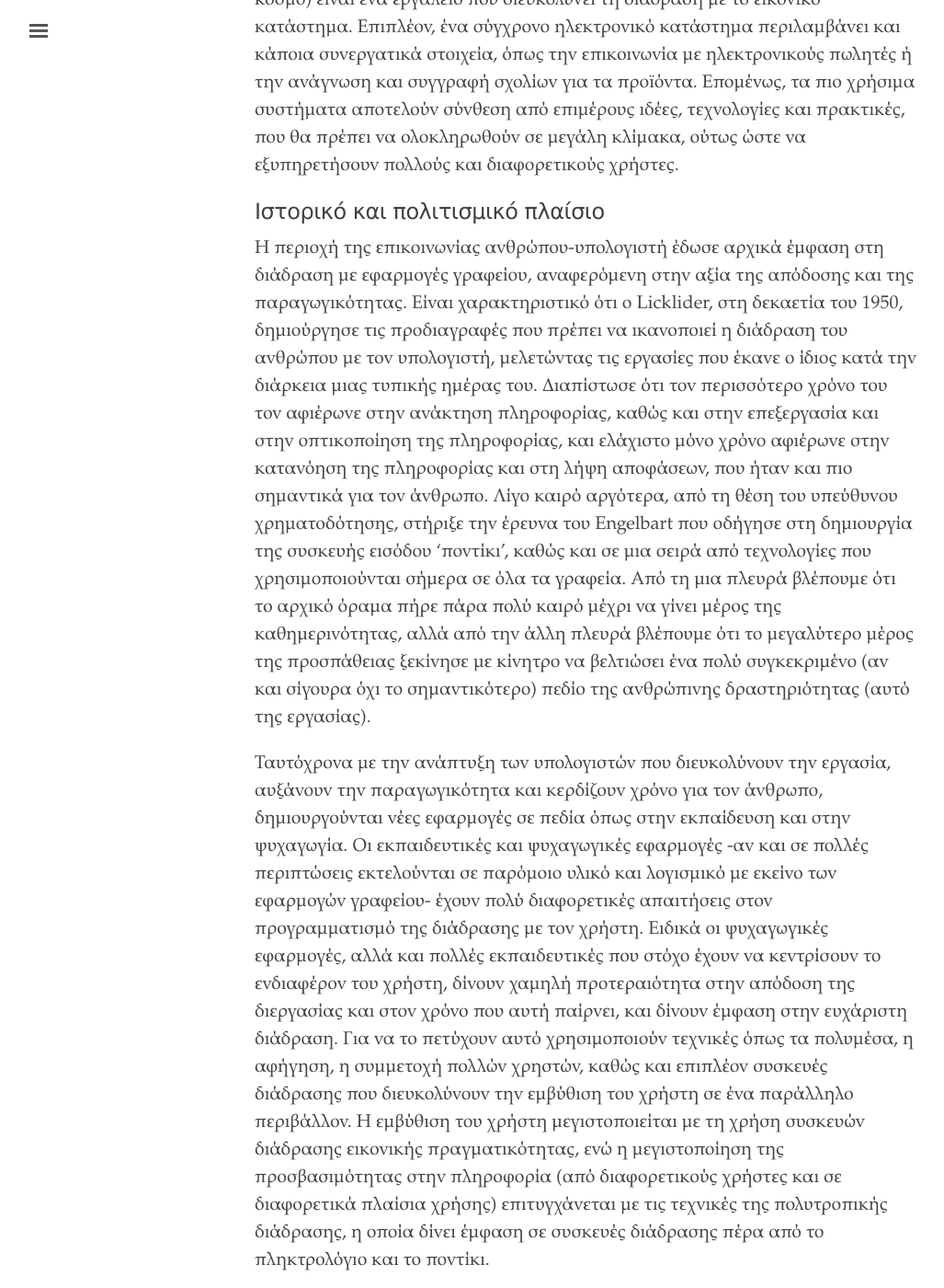
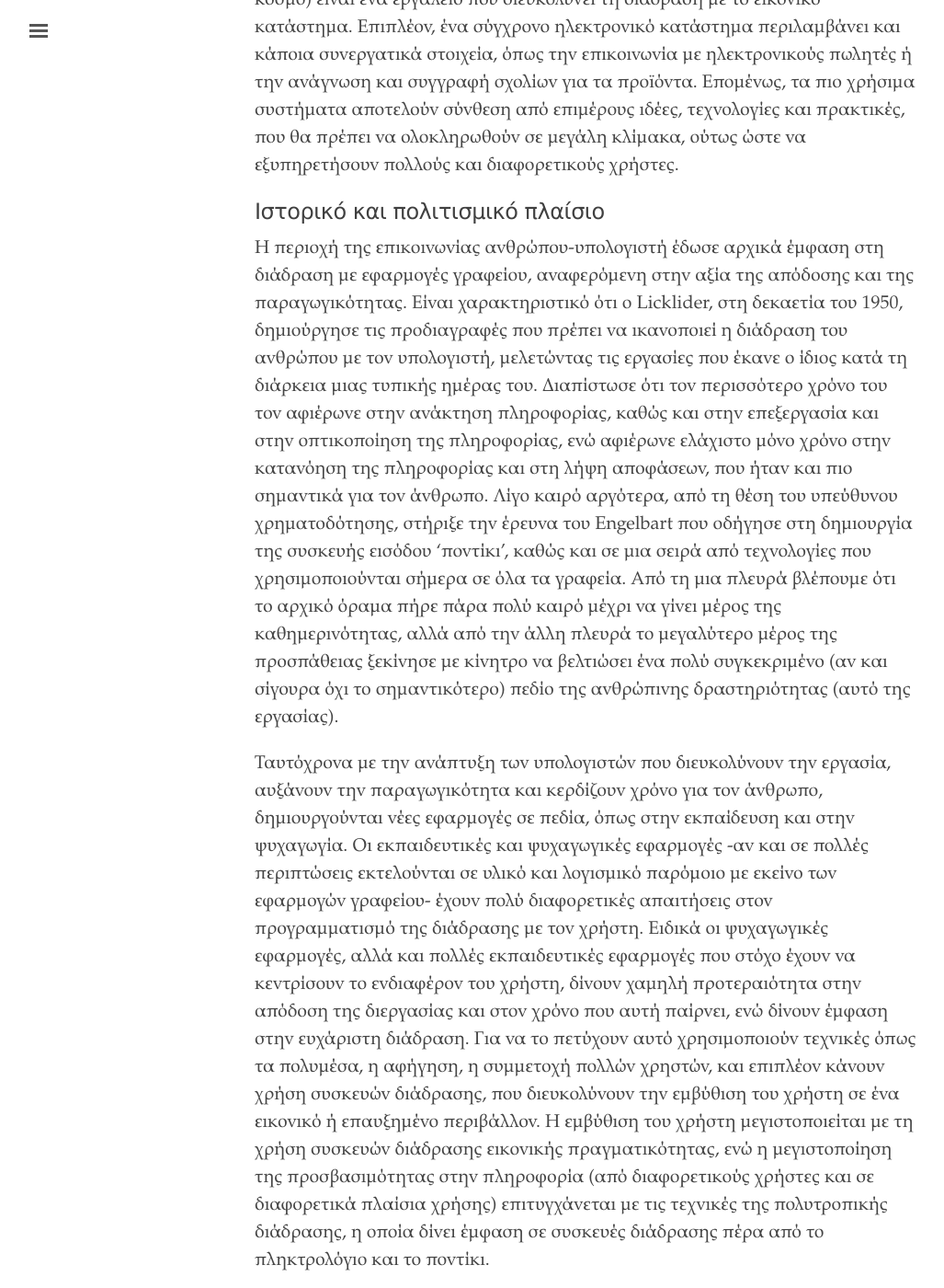
Before and after one commit to ziselos/proofgr, a Jekyll site: the page built from manuscript/pi-ch06.md, in a window 1280 px wide and 1400 px high, scrolled down 1502 px. Shown: the whole window at 92% size, without its empty margins (3-1030 px from the left). Built offline with Jekyll 4.4.1, drawn with Linux system fonts in a browser that asks for light colours; our own code applies the rules of GitHub Pages for plain Markdown files; some of the changed text lies outside the part shown.

Commit message:
minor update

```diff
--- a/manuscript/pi-ch06.md
+++ b/manuscript/pi-ch06.md
@@ -13,15 +13,15 @@
 
 ## Ιστορικό και πολιτισμικό πλαίσιο
 
-Η περιοχή της επικοινωνίας ανθρώπου-υπολογιστή έδωσε αρχικά έμφαση στη διάδραση με εφαρμογές γραφείου, αναφερόμενη στην αξία της απόδοσης και της παραγωγικότητας. Είναι χαρακτηριστικό ότι ο Licklider, στη δεκαετία του 1950, δημιούργησε τις προδιαγραφές που πρέπει να ικανοποιεί η διάδραση του ανθρώπου με τον υπολογιστή, μελετώντας τις εργασίες που έκανε ο ίδιος κατά την διάρκεια μιας τυπικής ημέρας του. Διαπίστωσε ότι τον περισσότερο χρόνο του τον αφιέρωνε στην ανάκτηση πληροφορίας, καθώς και στην επεξεργασία και στην οπτικοποίηση της πληροφορίας, και ελάχιστο μόνο χρόνο αφιέρωνε στην κατανόηση της πληροφορίας και στη λήψη αποφάσεων, που ήταν και πιο σημαντικά για τον άνθρωπο. Λίγο καιρό αργότερα, από τη θέση του υπεύθυνου χρηματοδότησης, στήριξε την έρευνα του Engelbart που οδήγησε στη δημιουργία της συσκευής εισόδου 'ποντίκι', καθώς και σε μια σειρά από τεχνολογίες που χρησιμοποιούνται σήμερα σε όλα τα γραφεία. Από τη μια πλευρά βλέπουμε ότι το αρχικό όραμα πήρε πάρα πολύ καιρό μέχρι να γίνει μέρος της καθημερινότητας, αλλά από την άλλη πλευρά βλέπουμε ότι το μεγαλύτερο μέρος της προσπάθειας ξεκίνησε με κίνητρο να βελτιώσει ένα πολύ συγκεκριμένο (αν και σίγουρα όχι το σημαντικότερο) πεδίο της ανθρώπινης δραστηριότητας (αυτό της εργασίας).
+Η περιοχή της επικοινωνίας ανθρώπου-υπολογιστή έδωσε αρχικά έμφαση στη διάδραση με εφαρμογές γραφείου, αναφερόμενη στην αξία της απόδοσης και της παραγωγικότητας. Είναι χαρακτηριστικό ότι ο Licklider, στη δεκαετία του 1950, δημιούργησε τις προδιαγραφές που πρέπει να ικανοποιεί η διάδραση του ανθρώπου με τον υπολογιστή, μελετώντας τις εργασίες που έκανε ο ίδιος κατά τη διάρκεια μιας τυπικής ημέρας του. Διαπίστωσε ότι τον περισσότερο χρόνο του τον αφιέρωνε στην ανάκτηση πληροφορίας, καθώς και στην επεξεργασία και στην οπτικοποίηση της πληροφορίας, ενώ αφιέρωνε ελάχιστο μόνο χρόνο στην κατανόηση της πληροφορίας και στη λήψη αποφάσεων, που ήταν και πιο σημαντικά για τον άνθρωπο. Λίγο καιρό αργότερα, από τη θέση του υπεύθυνου χρηματοδότησης, στήριξε την έρευνα του Engelbart που οδήγησε στη δημιουργία της συσκευής εισόδου 'ποντίκι', καθώς και σε μια σειρά από τεχνολογίες που χρησιμοποιούνται σήμερα σε όλα τα γραφεία. Από τη μια πλευρά βλέπουμε ότι το αρχικό όραμα πήρε πάρα πολύ καιρό μέχρι να γίνει μέρος της καθημερινότητας, αλλά από την άλλη πλευρά το μεγαλύτερο μέρος της προσπάθειας ξεκίνησε με κίνητρο να βελτιώσει ένα πολύ συγκεκριμένο (αν και σίγουρα όχι το σημαντικότερο) πεδίο της ανθρώπινης δραστηριότητας (αυτό της εργασίας).
 
-Ταυτόχρονα με την ανάπτυξη των υπολογιστών που διευκολύνουν την εργασία, αυξάνουν την παραγωγικότητα και κερδίζουν χρόνο για τον άνθρωπο, δημιουργούνται νέες εφαρμογές σε πεδία όπως στην εκπαίδευση και στην ψυχαγωγία. Οι εκπαιδευτικές και ψυχαγωγικές εφαρμογές -αν και σε πολλές περιπτώσεις εκτελούνται σε παρόμοιο υλικό και λογισμικό με εκείνο των εφαρμογών γραφείου- έχουν πολύ διαφορετικές απαιτήσεις στον προγραμματισμό της διάδρασης με τον χρήστη. Ειδικά οι ψυχαγωγικές εφαρμογές, αλλά και πολλές εκπαιδευτικές που στόχο έχουν να κεντρίσουν το ενδιαφέρον του χρήστη, δίνουν χαμηλή προτεραιότητα στην απόδοση της διεργασίας και στον χρόνο που αυτή παίρνει, και δίνουν έμφαση στην ευχάριστη διάδραση. Για να το πετύχουν αυτό χρησιμοποιούν τεχνικές όπως τα πολυμέσα, η αφήγηση, η συμμετοχή πολλών χρηστών, καθώς και επιπλέον συσκευές διάδρασης που διευκολύνουν την εμβύθιση του χρήστη σε ένα παράλληλο περιβάλλον. Η εμβύθιση του χρήστη μεγιστοποιείται με τη χρήση συσκευών διάδρασης εικονικής πραγματικότητας, ενώ η μεγιστοποίηση της προσβασιμότητας στην πληροφορία (από διαφορετικούς χρήστες και σε διαφορετικά πλαίσια χρήσης) επιτυγχάνεται με τις τεχνικές της πολυτροπικής διάδρασης, η οποία δίνει έμφαση σε συσκευές διάδρασης πέρα από το πληκτρολόγιο και το ποντίκι.
+Ταυτόχρονα με την ανάπτυξη των υπολογιστών που διευκολύνουν την εργασία, αυξάνουν την παραγωγικότητα και κερδίζουν χρόνο για τον άνθρωπο, δημιουργούνται νέες εφαρμογές σε πεδία, όπως στην εκπαίδευση και στην ψυχαγωγία. Οι εκπαιδευτικές και ψυχαγωγικές εφαρμογές -αν και σε πολλές περιπτώσεις εκτελούνται σε υλικό και λογισμικό παρόμοιο με εκείνο των εφαρμογών γραφείου- έχουν πολύ διαφορετικές απαιτήσεις στον προγραμματισμό της διάδρασης με τον χρήστη. Ειδικά οι ψυχαγωγικές εφαρμογές, αλλά και πολλές εκπαιδευτικές εφαρμογές που στόχο έχουν να κεντρίσουν το ενδιαφέρον του χρήστη, δίνουν χαμηλή προτεραιότητα στην απόδοση της διεργασίας και στον χρόνο που αυτή παίρνει, ενώ δίνουν έμφαση στην ευχάριστη διάδραση. Για να το πετύχουν αυτό χρησιμοποιούν τεχνικές όπως τα πολυμέσα, η αφήγηση, η συμμετοχή πολλών χρηστών, και επιπλέον κάνουν χρήση συσκευών διάδρασης, που διευκολύνουν την εμβύθιση του χρήστη σε ένα εικονικό ή επαυξημένο περιβάλλον. Η εμβύθιση του χρήστη μεγιστοποιείται με τη χρήση συσκευών διάδρασης εικονικής πραγματικότητας, ενώ η μεγιστοποίηση της προσβασιμότητας στην πληροφορία (από διαφορετικούς χρήστες και σε διαφορετικά πλαίσια χρήσης) επιτυγχάνεται με τις τεχνικές της πολυτροπικής διάδρασης, η οποία δίνει έμφαση σε συσκευές διάδρασης πέρα από το πληκτρολόγιο και το ποντίκι.
 
-Η χρησιμότητα των υπερμέσων, αν και είχε προταθεί από τον Ted Nelson ήδη από το 1965, έφτασε αρχικά στους χρήστες με το Hypercard, και λίγο αργότερα με τον παγκόσμιο ιστό (WWW) που επέτρεψε τη διασύνδεση αντικειμένων που βρίσκονταν σε απομακρυσμένους δικτυωμένους υπολογιστές.
+Η χρησιμότητα των υπερμέσων, αν και είχε προταθεί από τον Ted Nelson ήδη από το 1965, αρχικά έγινε αισθητή στους χρήστες με το Hypercard, και λίγο αργότερα με τον παγκόσμιο ιστό (WWW) που επέτρεψε τη διασύνδεση αντικειμένων που βρίσκονταν σε απομακρυσμένους δικτυωμένους υπολογιστές.
 
-Ο προγραμματισμός της διάδρασης για τις εφαρμογές υπερμέσων είναι μια απαιτητική δραστηριότητα, αλλά αυτό δεν σημαίνει ότι θα πρέπει να γίνεται μόνο από τους έμπειρους και εκπαιδευμένους χρήστες. Για παράδειγμα, το πολύ πετυχημένο λογισμικό Hypercard της Apple έδωσε τη δυνατότητα σε όλους τους χρήστες να δημιουργήσουν τα δικά τους υπερμεσικά και πολυμεσικά προγράμματα στον υπολογιστή, χωρίς να έχουν γνώσεις προγραμματισμού, με αποτέλεσμα να δημιουργηθούν πολλά νέα προϊόντα από ανθρώπους που διαφορετικά δεν θα είχαν πρόσβαση σε αυτήν την τεχνολογία. Όπως η επιφάνεια εργασίας, έτσι ακριβώς και το WWW, εξελίχθηκε πολύ γρήγορα από μια απλή εφαρμογή στον υπολογιστή του χρήστη σε μια πλατφόρμα πάνω στην οποία εκτελούνται όλες οι εφαρμογές του χρήστη, τόσο οι παραδοσιακές (π.χ., εφαρμογές γραφείου) όσο και οι νέες εφαρμογές, όπως η κοινωνική δικτύωση, οι εμπορικές συναλλαγές και η ανάκτηση πληροφορίας.
+Ο προγραμματισμός της διάδρασης για τις εφαρμογές υπερμέσων είναι μια απαιτητική δραστηριότητα, αλλά αυτό δε σημαίνει ότι θα πρέπει να γίνεται μόνο από τους έμπειρους και εκπαιδευμένους χρήστες. Για παράδειγμα, το πολύ πετυχημένο λογισμικό Hypercard της Apple έδωσε τη δυνατότητα σε όλους τους χρήστες να δημιουργήσουν τα δικά τους υπερμεσικά και πολυμεσικά προγράμματα στον υπολογιστή, χωρίς να έχουν γνώσεις προγραμματισμού, με αποτέλεσμα να δημιουργηθούν πολλά νέα προϊόντα από ανθρώπους που διαφορετικά δεν θα είχαν πρόσβαση σε αυτήν την τεχνολογία. Όπως η επιφάνεια εργασίας, έτσι ακριβώς και το WWW εξελίχθηκε πολύ γρήγορα από μια απλή εφαρμογή στον υπολογιστή του χρήστη σε μια πλατφόρμα πάνω στην οποία εκτελούνται όλες οι εφαρμογές του χρήστη, τόσο οι παραδοσιακές (π.χ., εφαρμογές γραφείου) όσο και οι νέες εφαρμογές, όπως η κοινωνική δικτύωση, οι εμπορικές συναλλαγές και η ανάκτηση πληροφορίας.
 
-Το πιο συνηθισμένο λάθος στον προγραμματισμό της διάδρασης για σύνθετα συστήματα τα οποία θα χρησιμοποιήσουν πολλοί και διαφορετικοί χρήστες, είναι να θεωρήσουμε ότι η τεχνολογία μπορεί να προσφέρει μια συνολική λύση, ή ακόμη χειρότερα, ότι η διαδικασία σχεδίασης μπορεί να προσφέρει μια λύση από μόνη της χωρίς τη συμμετοχή του ανθρώπινου παράγοντα. Ακόμη και στα συστήματα αυτοματισμού γραφείου, όπου μπορούμε να υποθέσουμε ότι οι χρήστες είναι έμπειροι, η έρευνα έχει δείξει πως υπάρχουν αναγκαίες διεργασίες συντονισμού ή ακόμη και αντικείμενα, όπως το χαρτί, που είναι προτιμότερο να μην γίνουν μέρος του υπολογιστικού συστήματος, αλλά να παραμείνουν μέρος ενός συνολικού πληροφοριακού συστήματος που περιλαμβάνει υπολογιστές, αντικείμενα, ανθρώπους, και πρακτικές. Επιπλέον, επειδή οι προδιαγραφές που αντικατοπτρίζουν τις ανθρώπινες δραστηριότητες γίνονται φευγαλέες κατά την εισαγωγή μιας τεχνολογικής παρέμβασης, ένας τρόπος να κρατήσουμε το σύστημα χρήσιμο είναι να επιτρέπουμε, ή ακόμη καλύτερα να ενθαρρύνουμε τη συμμετοχή του τελικού χρήστη στη σχεδίαση αλλά και στη κατασκευή του.
+Το πιο συνηθισμένο λάθος στον προγραμματισμό της διάδρασης για σύνθετα συστήματα τα οποία θα χρησιμοποιήσουν πολλοί και διαφορετικοί χρήστες, είναι να θεωρήσουμε ότι η τεχνολογία μπορεί να προσφέρει μια συνολική λύση, ή ακόμη χειρότερα, ότι η διαδικασία σχεδίασης μπορεί να προσφέρει μια λύση από μόνη της χωρίς τη συμμετοχή του ανθρώπινου παράγοντα. Ακόμη και στα συστήματα αυτοματισμού γραφείου, όπου μπορούμε να υποθέσουμε ότι οι χρήστες είναι έμπειροι, η έρευνα έχει δείξει πως υπάρχουν αναγκαίες διεργασίες συντονισμού ή ακόμη και αντικείμενα, όπως το χαρτί, που είναι προτιμότερο να μην γίνουν μέρος του υπολογιστικού συστήματος, αλλά να παραμείνουν μέρος ενός συνολικού πληροφοριακού συστήματος που περιλαμβάνει υπολογιστές, αντικείμενα, ανθρώπους, και πρακτικές. Επιπλέον, επειδή οι προδιαγραφές που αντικατοπτρίζουν τις ανθρώπινες δραστηριότητες είναι φευγαλέες κατά την εισαγωγή μιας τεχνολογικής παρέμβασης, ένας τρόπος να κρατήσουμε το σύστημα χρήσιμο είναι να επιτρέπουμε, ή ακόμη καλύτερα να ενθαρρύνουμε τη συμμετοχή του τελικού χρήστη στη σχεδίαση αλλά και στην κατασκευή του.
 
 
 ## Πλοήγηση στην πληροφορία
```
